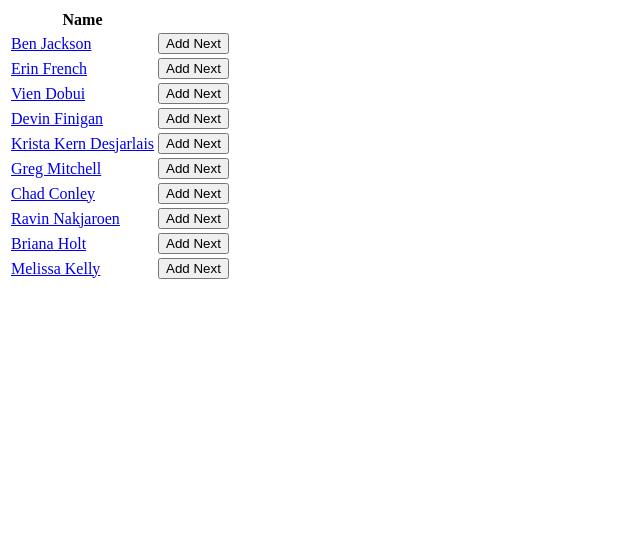
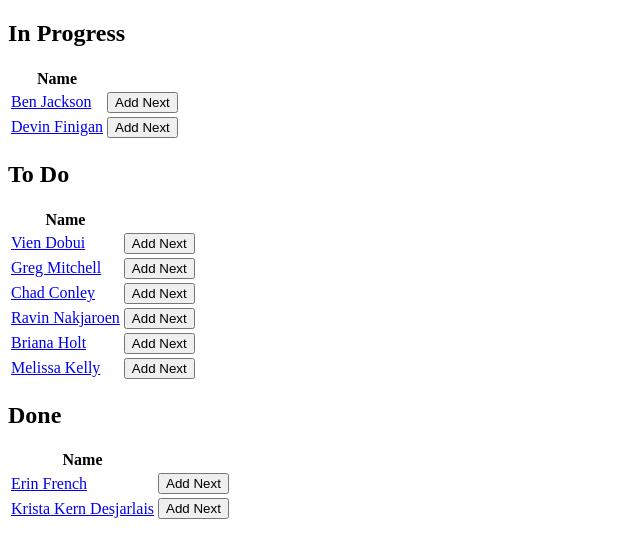
Before and after one commit to aparkening/react-migration-dashboard, a React (Create React App) app: page / in a window 1280 px wide. Shown: the top 558 px of the page, without its empty margins (0-640 px from the left). Built offline with nearby package versions, Linux system fonts and the light colour scheme.

Commit message:
Initial lists display with stubbed buttons

```diff
--- a/src/App.js
+++ b/src/App.js
@@ -1,7 +1,7 @@
 import React from 'react';
 import initialData from './InitialData'; // Test JSON data
-import ListItem from './components/ListItem';
-
+import ListContainer from './containers/ListContainer';
+// import CardContainer from './containers/CardContainer';
 
 /**
  * Main App
@@ -9,9 +9,35 @@ import ListItem from './components/ListItem';
 class App extends React.Component {
   constructor() {
     super();
+
+    // Set initial state
+    this.state = {
+      lists: {
+        inProgress: {
+          id: 'in-progress',
+          title: 'In Progress',
+          bioIds: initialData.data.filter(node => node.attributes.field_2020_migration_status === 'In Progress'),
+        },
+        todo: {
+          id: 'to-do',
+          title: 'To Do',
+          bioIds: initialData.data.filter(node => node.attributes.field_2020_migration_status === 'To Do'),
+        },
+        done: {
+          id: 'done',
+          title: 'Done',
+          bioIds: initialData.data.filter(node => node.attributes.field_2020_migration_status === 'Done'),
+        },
+      },
+      bioData: initialData.data,
+      bioIncluded: initialData.included,
+    }
+
     this.isValidData = this.isValidData.bind(this);
     this.updateItem = this.updateItem.bind(this);
-    this.displayListItems = this.displayListItems.bind(this);
+    // this.displayLists = this.displayLists.bind(this);
+    // this.displayListItems = this.displayListItems.bind(this);
+    // this.displayCardItems = this.displayCardItems.bind(this);
   }
 
   /**
@@ -32,29 +58,81 @@ class App extends React.Component {
   /**
    * Update node status
    */
-  updateItem(drupalId) {
+  updateItem(drupalId, listName) {
     console.log(`Bio id is ${drupalId}`);
+    console.log(`New list name is ${listName}`);
+
+
+    // Move item to new list
+
+    // Update item node
+      // If failure, move back to old list
+
+    // Remove item from old list
+    // const updatedOldList = this.state.lists[oldListId].taskIds.filter(task => task !== id)
+
   }
 
   /**
    * Create ListItem components or empty message
   */
-  displayListItems(bioData) {
-    if (this.isValidData(bioData)) {
-      return bioData.data.map(obj => (
-        <ListItem
-          key={obj.id}
-          name={obj.attributes.title}
-          nodeId={obj.attributes.drupal_internal__nid}
-          updateItem={this.updateItem}
-          drupalId={obj.id}
-        />
-      ));
-    }
-    else {
-      return <tr><td colspan="3">No data available.</td></tr>
-    }
-  }
+  // displayListItems(bioData) {
+  //   if (this.isValidData(bioData)) {
+  //     return bioData.data.map(obj => (
+  //       <ListItem
+  //         key={obj.id}
+  //         name={obj.attributes.title}
+  //         nodeId={obj.attributes.drupal_internal__nid}
+  //         updateItem={this.updateItem}
+  //         drupalId={obj.id}
+  //       />
+  //     ));
+  //   }
+  //   else {
+  //     return <tr><td colspan="3">No data available.</td></tr>
+  //   }
+  // }
+
+  // displayCardItems(bioData) {
+  //   if (this.isValidData(bioData)) {
+  //     return bioData.data.map(obj => {
+  //       const file = bioData.included.find(head => head.id === obj.relationships.field_headshot.data.id).attributes.filename;
+  //       return (
+  //         <Card
+  //           key={obj.id}
+  //           summary={obj.attributes.body.summary}
+  //           name={obj.attributes.title}
+  //           nodeId={obj.attributes.drupal_internal__nid}
+  //           updateItem={this.updateItem}
+  //           drupalId={obj.id}
+  //           headshotId={obj.relationships.field_headshot.data.id}
+  //           headshotAlt={obj.relationships.field_headshot.data.meta.alt}
+  //           headshotFilename={file}
+  //         />
+  //       );
+  //     });
+  //   }
+  //   else {
+  //     return <div>No data available.</div>
+  //   }
+  // }
+
+
+  // displayLists() {
+    // return this.state.lists.map((listId) => {
+    //   const list = this.state.lists[listId];
+    //   const bios = list.bioIds.map(bioId => this.state.bioData[bioId]);
+    //   return (
+    //     <ListContainer
+    //       key={list.id}
+    //       title={list.title}
+    //       bios={bios}
+    //       updateItem={this.updateItem}
+    //     />
+    //   );
+    // });
+  // }
+
 
   /**
    * Display Migration Dashboard
@@ -64,22 +142,25 @@ class App extends React.Component {
    * moved between To Do and In Progess.
    */
   render() {
-    const bioData = initialData;
+    // Display order of status lists
+    const displayOrder = ['inProgress', 'todo', 'done'];
 
     return (
       <div className="App">
-        <table className="views-table views-view-table cols-7 responsive-enabled sticky-enabled sticky-table">
-          <thead>
-            <tr>
-              <th>Name</th>
-              <th></th>
-              {/* <th>Edit Bio</th> */}
-            </tr>
-          </thead>
-          <tbody>
-            {this.displayListItems(bioData)}
-          </tbody>
-        </table>
+        {/* {this.displayLists()} */}
+
+        {displayOrder.map((listId) => {
+          const list = this.state.lists[listId];
+          // // const bios = list.bioIds.map(bioId => this.state.bioData[bioId]);
+          return (
+            <ListContainer
+              key={list.id}
+              title={list.title}
+              bios={list.bioIds}
+              updateItem={this.updateItem}
+            />
+          );
+        })}
       </div>
     );
   }
```
